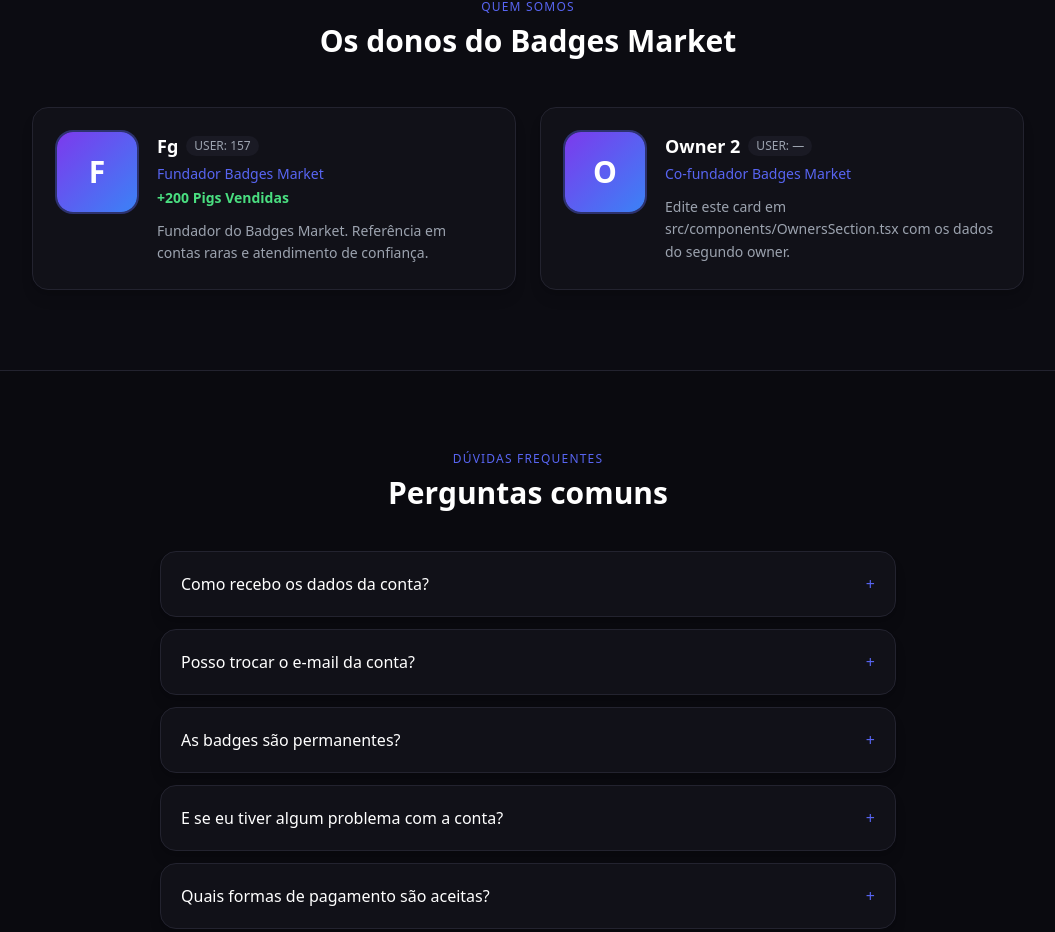
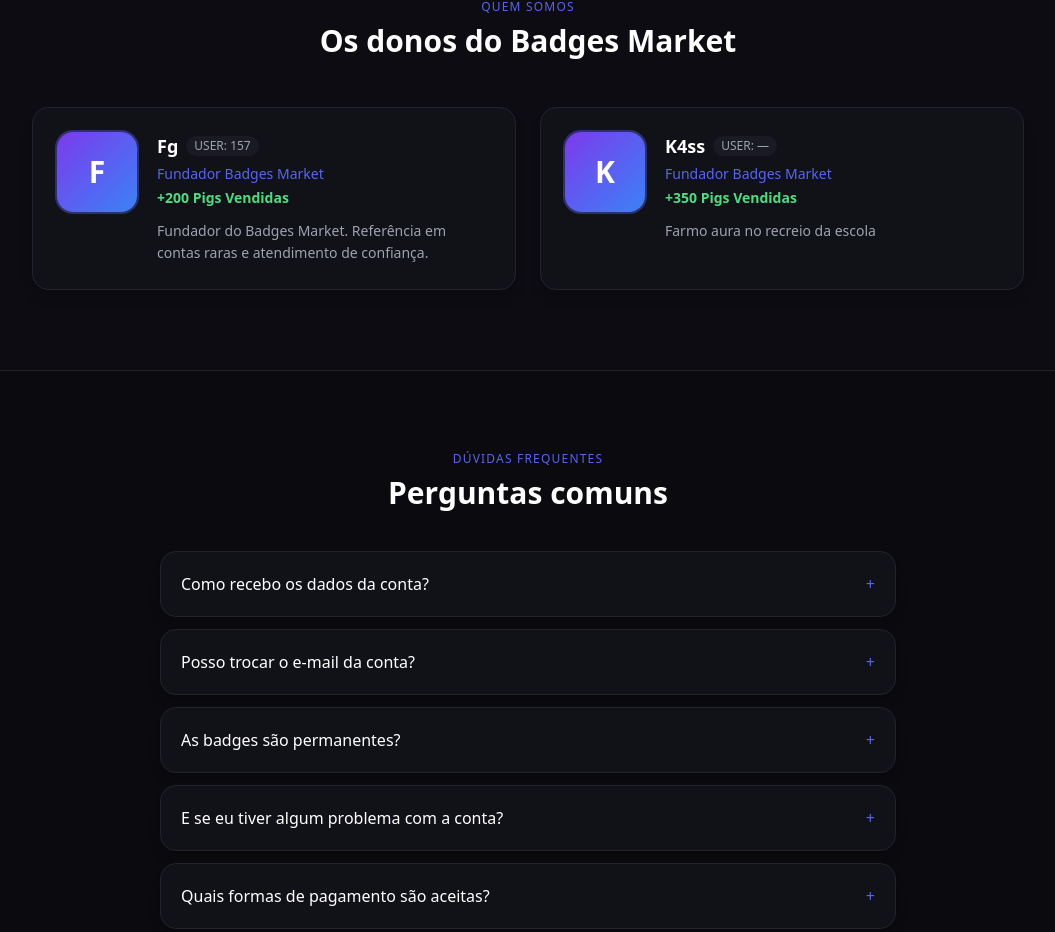
Before and after one commit to enzosperle-dot/badgesmarket, a Next.js app: page / in a window 1280 px wide. Shown: the part 2014-2946 px from the top of the page, without its empty margins (112-1167 px from the left). Built offline with nearby package versions, Linux system fonts and the light colour scheme; no server answers; the database is empty.

Commit message:
Adiciona 2o owner (K4ss)

```diff
--- a/src/components/OwnersSection.tsx
+++ b/src/components/OwnersSection.tsx
@@ -11,11 +11,11 @@ const OWNERS = [
     photo: "", // URL da foto (deixe vazio para usar a inicial)
   },
   {
-    name: "Owner 2",
+    name: "K4ss",
     user: "—",
-    role: "Co-fundador Badges Market",
-    stat: "",
-    bio: "Edite este card em src/components/OwnersSection.tsx com os dados do segundo owner.",
+    role: "Fundador Badges Market",
+    stat: "+350 Pigs Vendidas",
+    bio: "Farmo aura no recreio da escola ",
     photo: "",
   },
 ];
```
